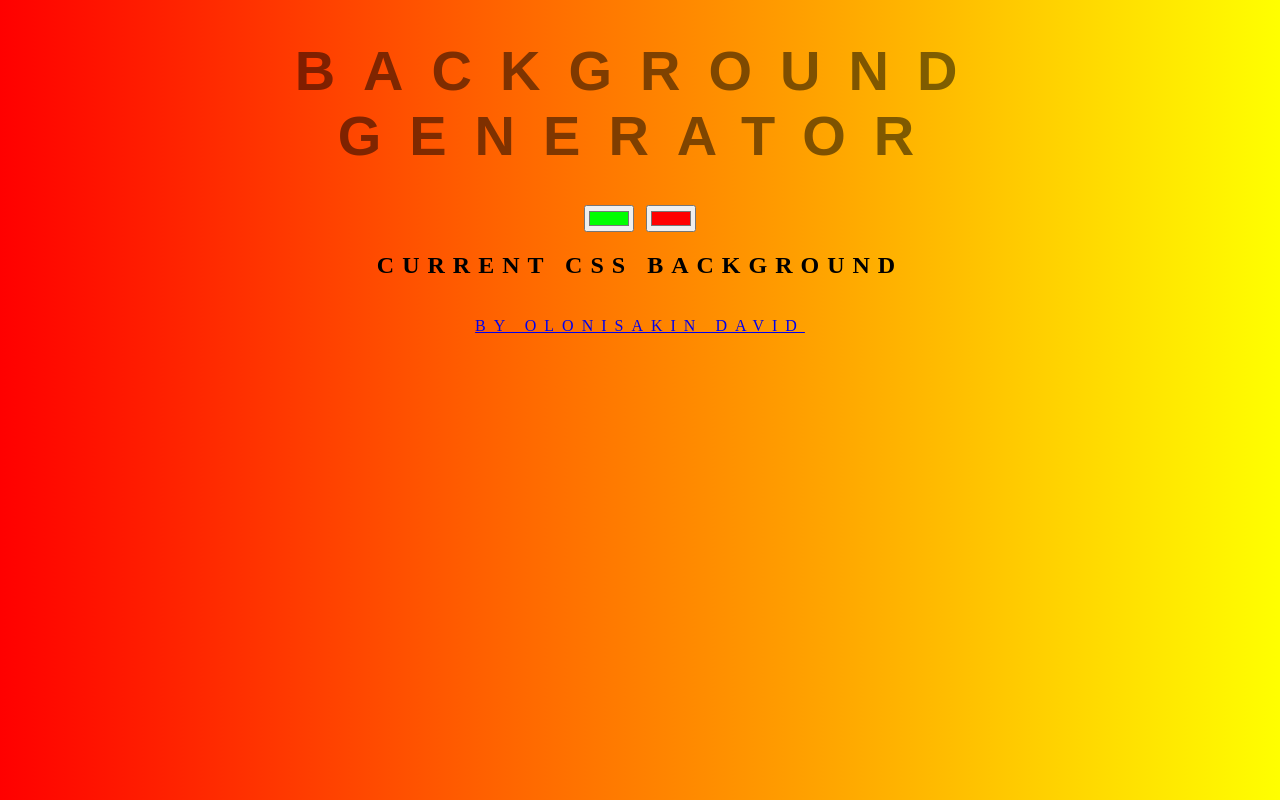
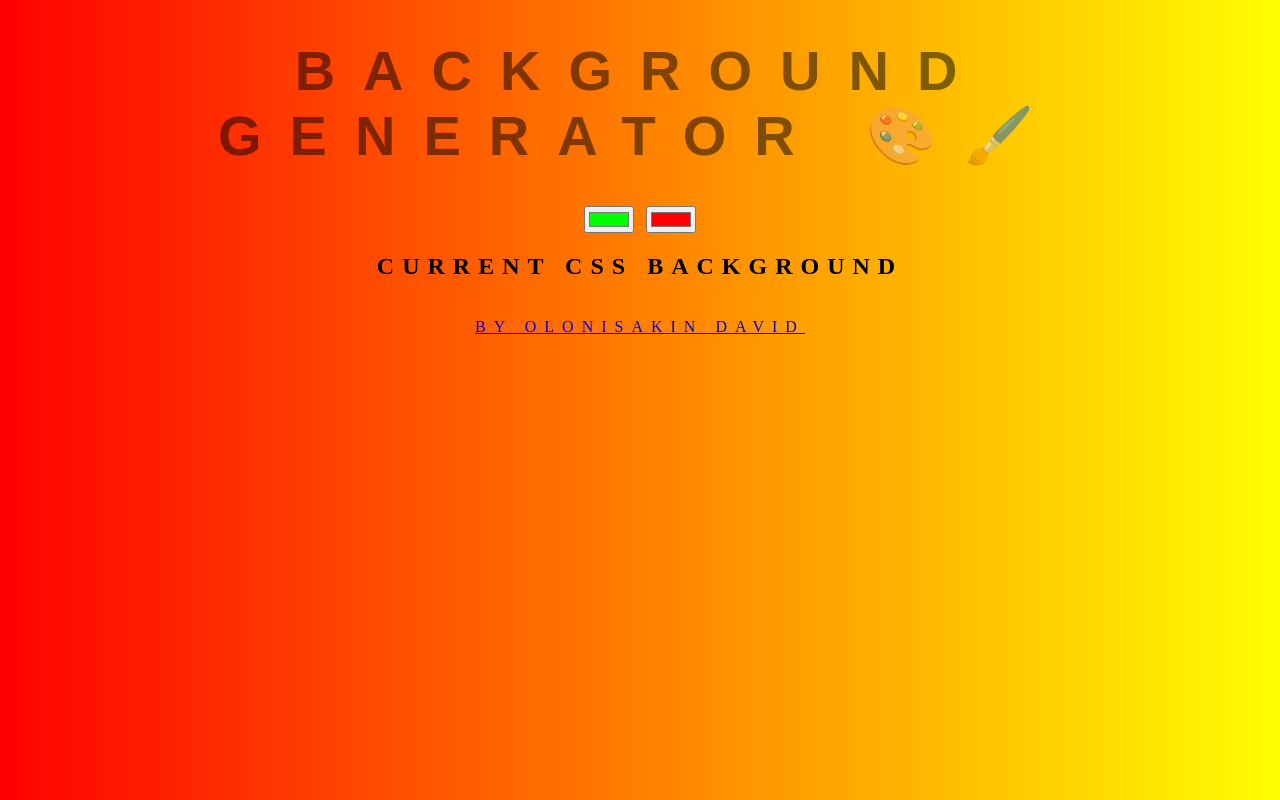
Before and after one commit to olonisakindavid/backgroundgenerator, a plain HTML site: page index.html in a window 1280 px wide. Drawn offline with Linux system fonts and the light colour scheme.

Commit message:
changing title

```diff
--- a/index.html
+++ b/index.html
@@ -7,7 +7,7 @@
 	<link rel="stylesheet" type="text/css" href="style.css">
 </head>
 <body id ="gradient">
-	<h1>Background Generator</h1>
+	<h1>Background Generator 🎨🖌️</h1>
 	<input class = "color1" type="color" name="color1" value="#00ff00">
 	<input class = "color2" type="color" name="color2" value="#ff0000">
 	<h2>Current CSS Background</h2><br>
```
